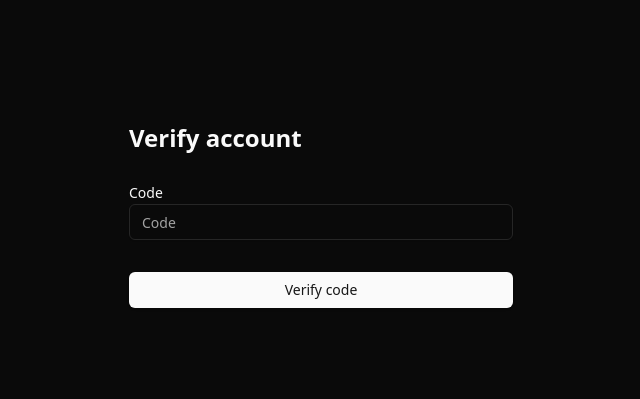
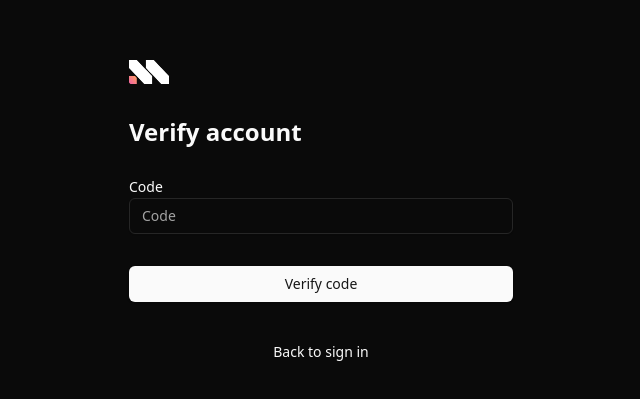
Before and after one commit to brunohfabre/mocha-web, a React (Vite) app: page /verification in a window 1280 px wide. Shown: the part 185-584 px from the top of the page, without its empty margins (319-959 px from the left). Built offline with nearby package versions, Linux system fonts and the light colour scheme.

Commit message:
add logo to verify account

```diff
--- a/src/pages/verification.tsx
+++ b/src/pages/verification.tsx
@@ -1,9 +1,11 @@
 import { useState } from 'react'
 import { useForm } from 'react-hook-form'
+import { useNavigate } from 'react-router-dom'
 
 import { LoaderCircle } from 'lucide-react'
 import { z } from 'zod'
 
+import LogoImage from '@/assets/logo.png'
 import { Button } from '@/components/ui/button'
 import { Input } from '@/components/ui/input'
 import { Label } from '@/components/ui/label'
@@ -18,6 +20,8 @@ const formSchema = z.object({
 type FormData = z.infer<typeof formSchema>
 
 export function Verification() {
+  const navigate = useNavigate()
+
   const form = useForm<FormData>({
     resolver: zodResolver(formSchema),
   })
@@ -42,8 +46,14 @@ export function Verification() {
     }
   }
 
+  function handleBack() {
+    navigate(-1)
+  }
+
   return (
     <div className="mx-auto flex max-w-96 flex-1 flex-col justify-center gap-8">
+      <img src={LogoImage} alt="Mocha" className="w-10" />
+
       <h1 className="text-2xl font-semibold">Verify account</h1>
 
       <form
@@ -68,6 +78,10 @@ export function Verification() {
           )}
         </Button>
       </form>
+
+      <Button type="button" variant="ghost" onClick={handleBack}>
+        Back to sign in
+      </Button>
     </div>
   )
 }
```
